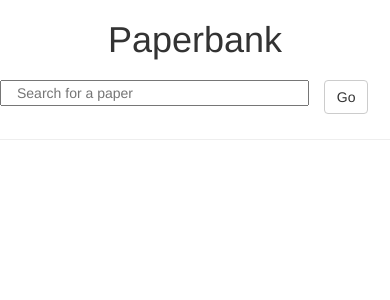
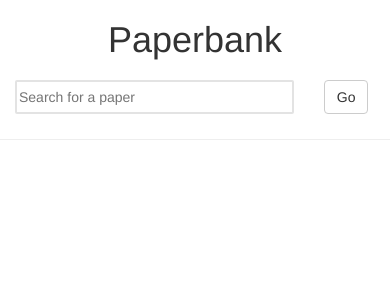
Before and after one commit to igorofainc/paperbank, a Django app: page / in a window 390 px wide. Shown: the top 300 px of the page. Run offline with Django 3.2, Linux system fonts and the light colour scheme; data that the repository does not hold is empty; some libraries are stand-ins or nearby versions.

Commit message:
enhancing the ui

```diff
--- a/paper/static/paper/css/main.css
+++ b/paper/static/paper/css/main.css
@@ -26,3 +26,10 @@ h1.app-name {
   max-width: 95%;
   margin-bottom: 70px;
 }
+
+.search {
+  height: 34px;
+  border-radius: 2px;
+  border: 2px solid #e3e3e3;
+  width: 100%;
+}
--- a/templates/components/display_papers.html
+++ b/templates/components/display_papers.html
@@ -10,24 +10,32 @@
 
 {{papers_page.num_pages}}
 
+<div class="text-center">
     <div class="pagination">
         {% if papers_page.has_previous %}
-        <a href="?page={{papers_page.previous_page_number}}">previous</a>
+            <li class="page-item">
+                <a href="?page={{papers_page.previous_page_number}}" class="page-link">previous</a>
+            </li>
         {% endif %}
 
         {%  for page_number in papers_page.paginator.page_range %}
 
             {% if papers_page.number == page_number %}
                 {% if papers_page.has_next or papers_page.has_previous %}
-                <a href="?page={{page_number}}" class="current">{{page_number}}</a>
+                    <li class="page-item active">
+                        <a href="?page={{page_number}}" class="page-link">{{page_number}}</a>
+                    </li>
                 {% endif %}
             {% else %}
-            <a href="?page={{page_number}}">{{page_number}}</a>
+                <li class="page-item"><a href="?page={{page_number}}" class="page-link">{{page_number}}</a></li>
             {% endif %}
 
         {% endfor %}
 
         {% if papers_page.has_next %}
-        <a href="?page={{papers_page.next_page_number}}">next</a>
+            <li class="page-item">
+                <a href="?page={{papers_page.next_page_number}}" class="page-link">next</a>
+            </li>
         {% endif %}
     </div>
+</div>
--- a/templates/main_page.html
+++ b/templates/main_page.html
@@ -12,7 +12,10 @@
 
                 {# Sorting papers form #}
                 <form action='{% url 'search'  %}' method='get'  class="search-form">
-                    <input type='text' name='q' placeholder='Search for a paper' class="col-xs-10">
+
+                    <div class="col-xs-10">
+                        <input type='text' name='q' placeholder='Search for a paper' class="search">
+                    </div>
 
                     <div class="col-xs-2 go-btn-container">
                         <input type='submit' value='Go' class="btn btn-default ">
```
Lines whose indentation alone changed are shown as unchanged.
